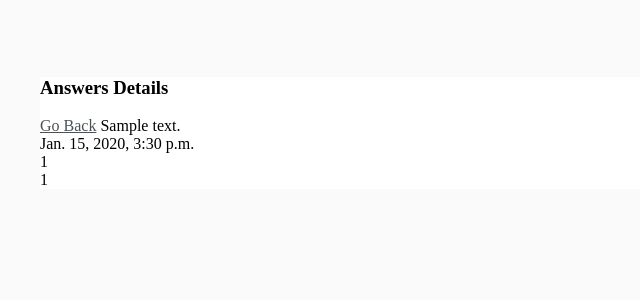
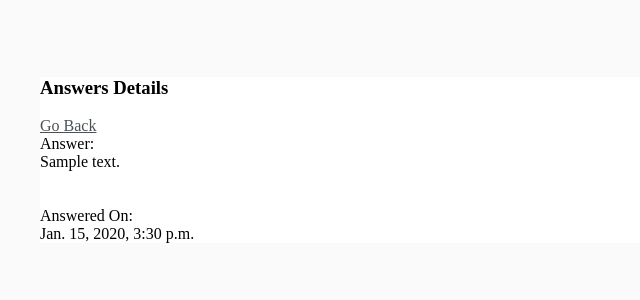
Before and after one commit to TarunSinghIIT/QnA-Website, a Django app: page /answer/1/ in a window 1280 px wide. Shown: the top 300 px of the page, without its empty margins (0-640 px from the left). Run offline with Django 4.2, Linux system fonts and the light colour scheme; tables that the repository leaves empty hold one stand-in row (values such as "Sample post").

Commit message:
made some more bug fixes

```diff
--- a/qna_website_app/forms.py
+++ b/qna_website_app/forms.py
@@ -1,4 +1,4 @@
 from django import forms
 
 class AnswerForm(forms.Form):
-    answer_text = forms.CharField(label = 'answer')
+    answer_text = forms.CharField(label=False, widget=forms.Textarea)
--- a/qna_website_app/templates/qna_website_app/answer_form.html
+++ b/qna_website_app/templates/qna_website_app/answer_form.html
@@ -3,9 +3,9 @@
 {% block content %}
 
 <h3>Give Answer</h3>
-<a href="{% url 'questions' %}">Go Back</a>
+<a href="{% url 'question' question.id %}">Go Back</a><hr>
 <form method="POST" action="">
-    Enter Your Answer:
+    Enter Your Answer:<br>
     {% csrf_token %}
     {{form}}
     <input type="submit" name="Submit">
--- a/qna_website_app/templates/qna_website_app/answer_info.html
+++ b/qna_website_app/templates/qna_website_app/answer_info.html
@@ -2,10 +2,10 @@
 {% block content %}
 
 <h3>Answers Details</h3>
-<a href="{% url 'question' answer.question.id %}">Go Back</a>
-{{answer.answer_text}}<br>
+<a href="{% url 'question' answer.question.id %}">Go Back</a><br>
+Answer:<br>
+{{answer.answer_text}}<br><br><br>
+Answered On: <br>
 {{answer.answer_date}}<br>
-{{answer.upvotes}}<br>
-{{answer.downvotes}}<br>
 
 {% endblock content %}
--- a/qna_website_app/views.py
+++ b/qna_website_app/views.py
@@ -73,7 +73,7 @@ def answeradd(request, question_id):
             answer.save()
     else:
         form = AnswerForm()
-    return render(request, 'qna_website_app/answer_form.html', {'form':form})
+    return render(request, 'qna_website_app/answer_form.html', {'form':form, 'question':question})
 
 class QuestionAdd(LoginRequiredMixin,CreateView):
     model = Question
```
Also changed, not shown: qna_website_app/templates/qna_website_app/answer_detail.html (+10 -5 lines).
